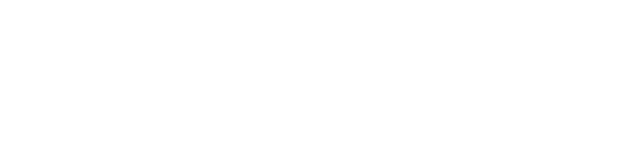
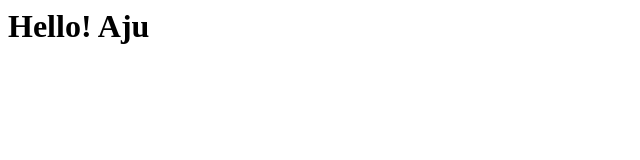
Before and after one commit to ajantha99/web-client2, a plain HTML site: page index.html in a window 1280 px wide. Shown: the whole page, without its empty margins (0-640 px from the left). Drawn offline with Linux system fonts and the light colour scheme.

Commit message:
second commit

```diff
--- a/index.html
+++ b/index.html
@@ -1,3 +1,7 @@
 <html>
 
+<body>
+<h1> Hello! Aju </h1>
+</body>
+
 </html>
```
